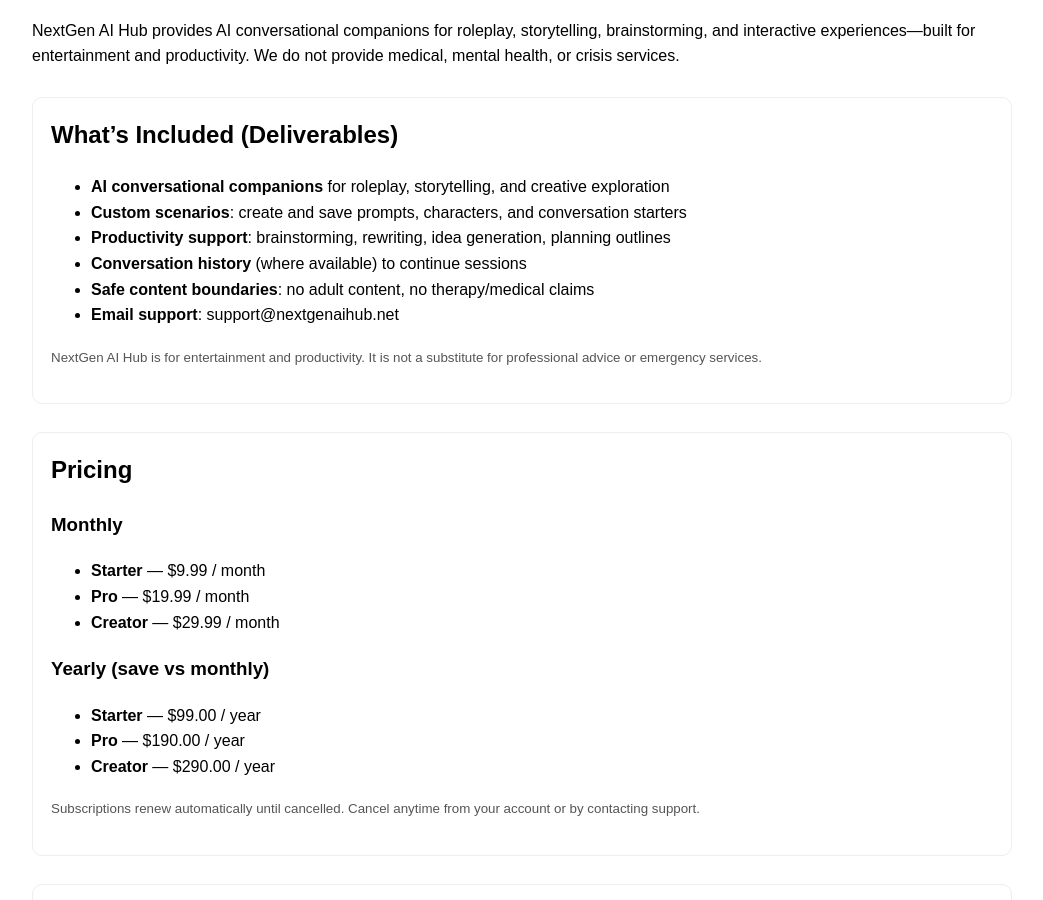
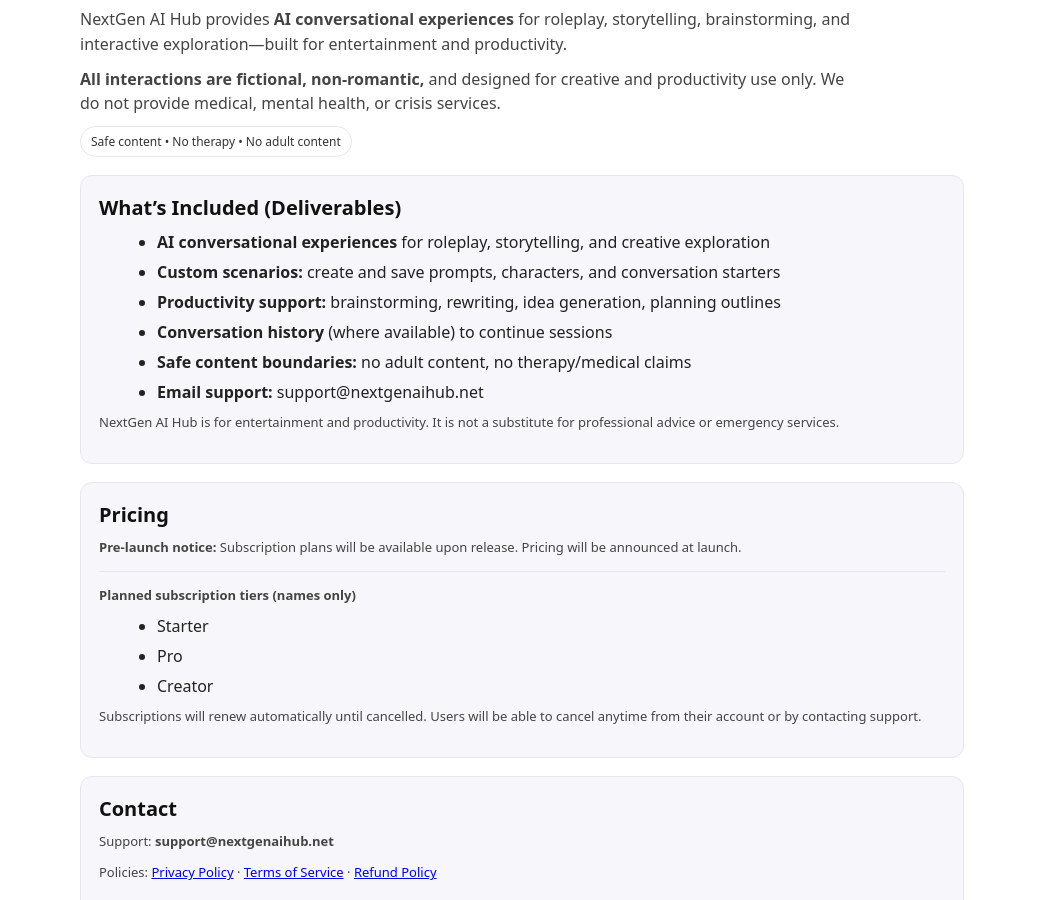
Before and after one commit to cobenlahcen-rgb/nextgenaihub, a plain HTML site: page index.html in a window 1280 px wide. Shown: the part 109-1009 px from the top of the page, without its empty margins (118-1161 px from the left). Drawn offline with Linux system fonts and the light colour scheme.

Commit message:
Update index.html

```diff
--- a/index.html
+++ b/index.html
@@ -4,94 +4,130 @@
   <meta charset="UTF-8" />
   <meta name="viewport" content="width=device-width, initial-scale=1.0" />
   <title>NextGen AI Hub</title>
-  <meta name="description" content="NextGen AI Hub provides AI conversational experiences for roleplay, storytelling, brainstorming, and interactive exploration—built for entertainment and productivity.
-" />
   <style>
-    body { font-family: Arial, Helvetica, sans-serif; max-width: 980px; margin: 0 auto; padding: 24px; line-height: 1.6; }
-    header { margin-bottom: 24px; }
-    nav a { margin-right: 12px; }
-    section { margin: 28px 0; padding: 18px; border: 1px solid #eee; border-radius: 10px; }
-    h1 { margin: 0 0 10px; }
-    h2 { margin-top: 0; }
-    footer { margin-top: 40px; padding-top: 18px; }
-    small { color: #555; }
-    .btn { display:inline-block; padding:10px 14px; border:1px solid #111; border-radius:10px; text-decoration:none; }
+    :root{
+      --bg:#ffffff;
+      --text:#111;
+      --muted:#444;
+      --card:#f7f7fb;
+      --border:#e6e6ef;
+      --link:#4b36ff;
+    }
+    *{box-sizing:border-box;font-family:system-ui,-apple-system,Segoe UI,Roboto,Arial}
+    body{margin:0;background:var(--bg);color:var(--text)}
+    .wrap{max-width:920px;margin:0 auto;padding:32px 18px 60px}
+    header{margin-bottom:18px}
+    h1{margin:0 0 6px;font-size:34px}
+    .nav a{margin-right:12px;color:var(--link);text-decoration:underline;font-size:14px}
+    .lead{max-width:780px;color:var(--muted);line-height:1.55;margin:10px 0 0}
+    .card{
+      margin-top:18px;
+      background:var(--card);
+      border:1px solid var(--border);
+      border-radius:12px;
+      padding:18px 18px;
+    }
+    h2{margin:0 0 10px;font-size:20px}
+    ul{margin:10px 0 0 18px}
+    li{margin:8px 0;color:#222}
+    .small{font-size:13px;color:var(--muted);line-height:1.45;margin-top:10px}
+    .pill{
+      display:inline-block;
+      padding:6px 10px;
+      border:1px solid var(--border);
+      border-radius:999px;
+      background:#fff;
+      font-size:12px;
+      color:#333;
+      margin-top:10px;
+    }
+    .footer{margin-top:24px;color:var(--muted);font-size:13px}
+    .footer a{color:var(--link)}
+    .divider{height:1px;background:var(--border);margin:14px 0}
   </style>
 </head>
-
 <body>
+  <div class="wrap">
     <header>
       <h1>NextGen AI Hub</h1>
-
-    <nav>
+      <div class="nav">
         <a href="#included">What’s Included</a>
         <a href="#pricing">Pricing</a>
         <a href="#contact">Contact</a>
-    </nav>
+      </div>
 
-    <p>
-      NextGen AI Hub provides AI conversational companions for roleplay, storytelling, brainstorming, and interactive experiences—built for entertainment and productivity.
+      <p class="lead">
+        NextGen AI Hub provides <strong>AI conversational experiences</strong> for roleplay, storytelling, brainstorming,
+        and interactive exploration—built for entertainment and productivity.
+      </p>
+
+      <p class="lead">
+        <strong>All interactions are fictional, non-romantic,</strong> and designed for creative and productivity use only.
         We do not provide medical, mental health, or crisis services.
       </p>
 
-    <!-- Optional: if you have a checkout link/button later, keep it simple -->
-    <!-- <a class="btn" href="#pricing">View Pricing</a> -->
+      <span class="pill">Safe content • No therapy • No adult content</span>
     </header>
 
-  <section id="included">
+    <section id="included" class="card">
       <h2>What’s Included (Deliverables)</h2>
       <ul>
-      <li><strong>AI conversational companions</strong> for roleplay, storytelling, and creative exploration</li>
-      <li><strong>Custom scenarios</strong>: create and save prompts, characters, and conversation starters</li>
-      <li><strong>Productivity support</strong>: brainstorming, rewriting, idea generation, planning outlines</li>
+        <li><strong>AI conversational experiences</strong> for roleplay, storytelling, and creative exploration</li>
+        <li><strong>Custom scenarios:</strong> create and save prompts, characters, and conversation starters</li>
+        <li><strong>Productivity support:</strong> brainstorming, rewriting, idea generation, planning outlines</li>
         <li><strong>Conversation history</strong> (where available) to continue sessions</li>
-      <li><strong>Safe content boundaries</strong>: no adult content, no therapy/medical claims</li>
-      <li><strong>Email support</strong>: support@nextgenaihub.net</li>
+        <li><strong>Safe content boundaries:</strong> no adult content, no therapy/medical claims</li>
+        <li><strong>Email support:</strong> support@nextgenaihub.net</li>
       </ul>
-    <p><small>
+      <p class="small">
         NextGen AI Hub is for entertainment and productivity. It is not a substitute for professional advice or emergency services.
-    </small></p>
+      </p>
     </section>
 
-  <section id="pricing">
+    <section id="pricing" class="card">
       <h2>Pricing</h2>
 
-    <h3>Monthly</h3>
+      <p class="small">
+        <strong>Pre-launch notice:</strong> Subscription plans will be available upon release.
+        Pricing will be announced at launch.
+      </p>
+
+      <div class="divider"></div>
+
+      <p class="small" style="margin:0 0 6px;"><strong>Planned subscription tiers (names only)</strong></p>
       <ul>
-      <li><strong>Starter</strong> — $9.99 / month</li>
-      <li><strong>Pro</strong> — $19.99 / month</li>
-      <li><strong>Creator</strong> — $29.99 / month</li>
+        <li>Starter</li>
+        <li>Pro</li>
+        <li>Creator</li>
       </ul>
 
-    <h3>Yearly (save vs monthly)</h3>
-    <ul>
-      <li><strong>Starter</strong> — $99.00 / year</li>
-      <li><strong>Pro</strong> — $190.00 / year</li>
-      <li><strong>Creator</strong> — $290.00 / year</li>
-    </ul>
-
-    <p><small>
-      Subscriptions renew automatically until cancelled. Cancel anytime from your account or by contacting support.
-    </small></p>
+      <p class="small">
+        Subscriptions will renew automatically until cancelled. Users will be able to cancel anytime from their account
+        or by contacting support.
+      </p>
     </section>
 
-  <section id="contact">
+    <section id="contact" class="card">
       <h2>Contact</h2>
-    <p>Email: <a href="mailto:support@nextgenaihub.net">support@nextgenaihub.net</a></p>
+      <p class="small" style="margin-top:0;">
+        Support: <strong>support@nextgenaihub.net</strong>
+      </p>
+
+      <p class="small">
+        Policies:
+        <a href="/privacy.html">Privacy Policy</a> ·
+        <a href="/terms.html">Terms of Service</a> ·
+        <a href="/refund.html">Refund Policy</a>
+      </p>
     </section>
 
-  <footer>
-    <hr />
-    <nav aria-label="Legal">
-      <a href="/privacy.html">Privacy Policy</a> |
-      <a href="/terms.html">Terms of Service</a> |
-      <a href="/refund.html">Refund Policy</a>
-    </nav>
-    <p><small>© <span id="y"></span> NextGen AI Hub</small></p>
-  </footer>
+    <div class="footer">
+      © <span id="y"></span> NextGen AI Hub
+    </div>
+  </div>
 
   <script>
-    document.getElementById("y").textContent = new Date().getFullYear();
+    document.getElementById('y').textContent = new Date().getFullYear();
   </script>
 </body>
 </html>
```
Lines whose indentation alone changed are shown as unchanged.
